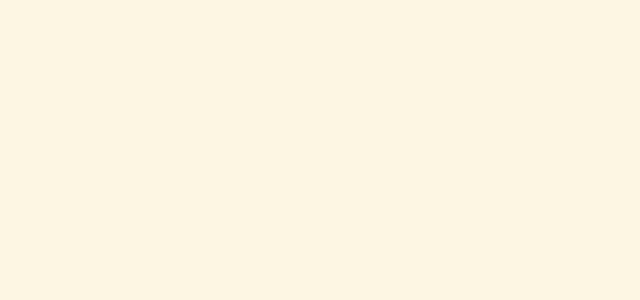
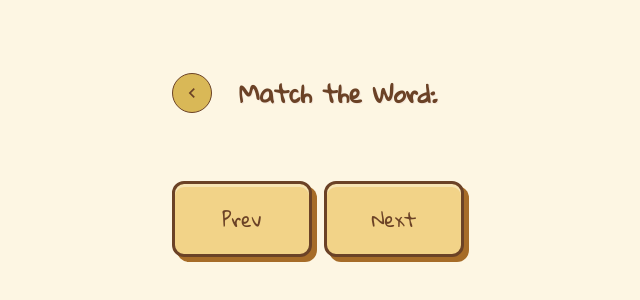
Before and after one commit to mertcancaglayan/VocabVault, a React (Create React App) app in the folder frontend/: page /quiz in a window 1280 px wide. Before the commit this address had no page. Shown: the part 250-550 px from the top of the page, without its empty margins (322-962 px from the left). Built offline with nearby package versions, Linux system fonts and the light colour scheme; the HTML template or start-up script is replaced by a standard one.

Commit message:
add quizpage

```diff
--- a/frontend/src/App.js
+++ b/frontend/src/App.js
@@ -1,10 +1,9 @@
 // import { useEffect, useState } from "react";
 // import axios from "axios";
 
-import CategorySelector from "./components/CategorySelector.jsx";
-import LanguageSelector from "./components/LanguageSelector.jsx";
 import Home from "./pages/Home.jsx";
 import { BrowserRouter, Routes, Route } from "react-router-dom";
+import Quiz from "./pages/Quiz.jsx";
 
 function App() {
 	// const [words, setWords] = useState([]);
@@ -22,7 +21,7 @@ function App() {
 				<Route path="/" element={<Home />} />
 				{/* <Route path="/about" element={<Quiz />} />
 				 */}
-
+				<Route path="/quiz" element={<Quiz />}></Route>
 			</Routes>
 		</BrowserRouter>
 	);
--- a/frontend/src/components/CategorySelector.jsx
+++ b/frontend/src/components/CategorySelector.jsx
@@ -1,6 +1,7 @@
 import React, { useState } from "react";
 import MainButton from "./MainButton";
 import "../styles/categorySelector.css";
+import { useNavigate } from "react-router-dom";
 
 function CategorySelector({ prevStep, nextStep }) {
 	const [category, setCategory] = useState("");
@@ -8,6 +9,8 @@ function CategorySelector({ prevStep, nextStep }) {
 	const handleCategorySelect = (selectedCategory) => {
 		setCategory(selectedCategory);
 	};
+
+	let navigateToQuiz = useNavigate();
 
 	return (
 		<section>
@@ -61,7 +64,11 @@ function CategorySelector({ prevStep, nextStep }) {
 
 			<div className="btn-bottom">
 				<MainButton text="Prev" onClick={prevStep} />
-				<MainButton text="Next" onClick={nextStep} disabled={!category} />
+				<MainButton
+					text="Next"
+					onClick={() => navigateToQuiz("/quiz", { state: { category } })}
+					disabled={!category}
+				/>
 			</div>
 		</section>
 	);
--- /dev/null
+++ b/frontend/src/pages/Quiz.jsx
@@ -0,0 +1,44 @@
+import React from "react";
+import { useLocation, useNavigate } from "react-router-dom";
+import "../styles/quiz.css";
+import MainButton from "../components/MainButton";
+
+function Quiz() {
+	let location = useLocation();
+
+	const { category } = location.state || {};
+
+	let navitageTo = useNavigate();
+
+	return (
+		<section className="quiz-section">
+			<header>
+				<span
+					className="back"
+					onClick={() => {
+						navitageTo("/");
+					}}
+				>
+					<svg
+						xmlns="http://www.w3.org/2000/svg"
+						viewBox="0 0 24 24"
+						width="20"
+						height="20"
+						fill="currentColor"
+					>
+						<path d="M15.41 7.41 14 6l-6 6 6 6 1.41-1.41L10.83 12z" />
+					</svg>
+				</span>
+				<h2>Match the Word: {category}</h2>
+			</header>
+
+			<div className="quiz-slider"></div>
+			<div className="btn-bottom">
+				<MainButton text="Prev" />
+				<MainButton text="Next" disabled={!category} />
+			</div>
+		</section>
+	);
+}
+
+export default Quiz;
--- /dev/null
+++ b/frontend/src/styles/quiz.css
@@ -0,0 +1,106 @@
+header {
+	display: flex;
+	align-items: center;
+	justify-content: space-between;
+	width: 100%;
+}
+
+header h2 {
+	flex: 1;
+	text-align: center;
+	margin: 0;
+}
+
+header span.back {
+	display: flex;
+	align-items: center;
+	justify-content: center;
+	width: 40px;
+	height: 40px;
+	cursor: pointer;
+	border-radius: 50%;
+	background-color: var(--btn-bg-active);
+	font-size: 1.2rem;
+	transition: background 0.2s ease;
+	text-align: center;
+	border: 1px solid var(--btn-border);
+}
+
+header span.back:hover {
+	background-color: var(--btn-bg-hover);
+}
+
+.quiz-section {
+	text-align: center;
+	margin-top: 50px;
+}
+
+.quiz-slider {
+	width: 100%;
+	display: flex;
+	overflow: hidden;
+	gap: 16px;
+	scroll-snap-type: x mandatory;
+	scroll-padding: 0 16px;
+	padding: 8px;
+}
+
+.quiz-slider::-webkit-scrollbar {
+	display: none;
+}
+
+.slide {
+	flex: 0 0 calc(100% - 8px);
+	height: 100%;
+	scroll-snap-align: start;
+}
+
+.slide:last-child {
+	margin-right: 8px;
+}
+
+.word-to-translate {
+	font-size: 2.8rem;
+	margin-bottom: 30px;
+	padding: 15px 20px;
+	background: #f2d388;
+	border-radius: 15px;
+	box-shadow: 5px 5px 0 #a66c28 inset;
+	user-select: none;
+}
+
+.options {
+	display: flex;
+	justify-content: center;
+	gap: 15px;
+	flex-wrap: wrap;
+	margin-bottom: 30px;
+}
+
+.option-btn:hover:not(.disabled) {
+	background: #f7e4b3;
+	box-shadow: 8px 8px 0 #a66c28, inset 0 3px 0 #fdf6e3;
+	transform: translate(-3px, -3px);
+}
+
+.option-btn:active:not(.disabled) {
+	background: #d9b857;
+	box-shadow: inset 2px 2px 5px #a66c28;
+	transform: translate(1px, 1px);
+}
+
+.option-btn.correct {
+	background: #a1d99b;
+	border-color: #31a354;
+	box-shadow: none;
+	color: #22543d;
+	cursor: default;
+}
+
+.option-btn.wrong {
+	background: #fbb6b6;
+	border-color: #c53030;
+	box-shadow: none;
+	color: #742a2a;
+	cursor: default;
+}
```
